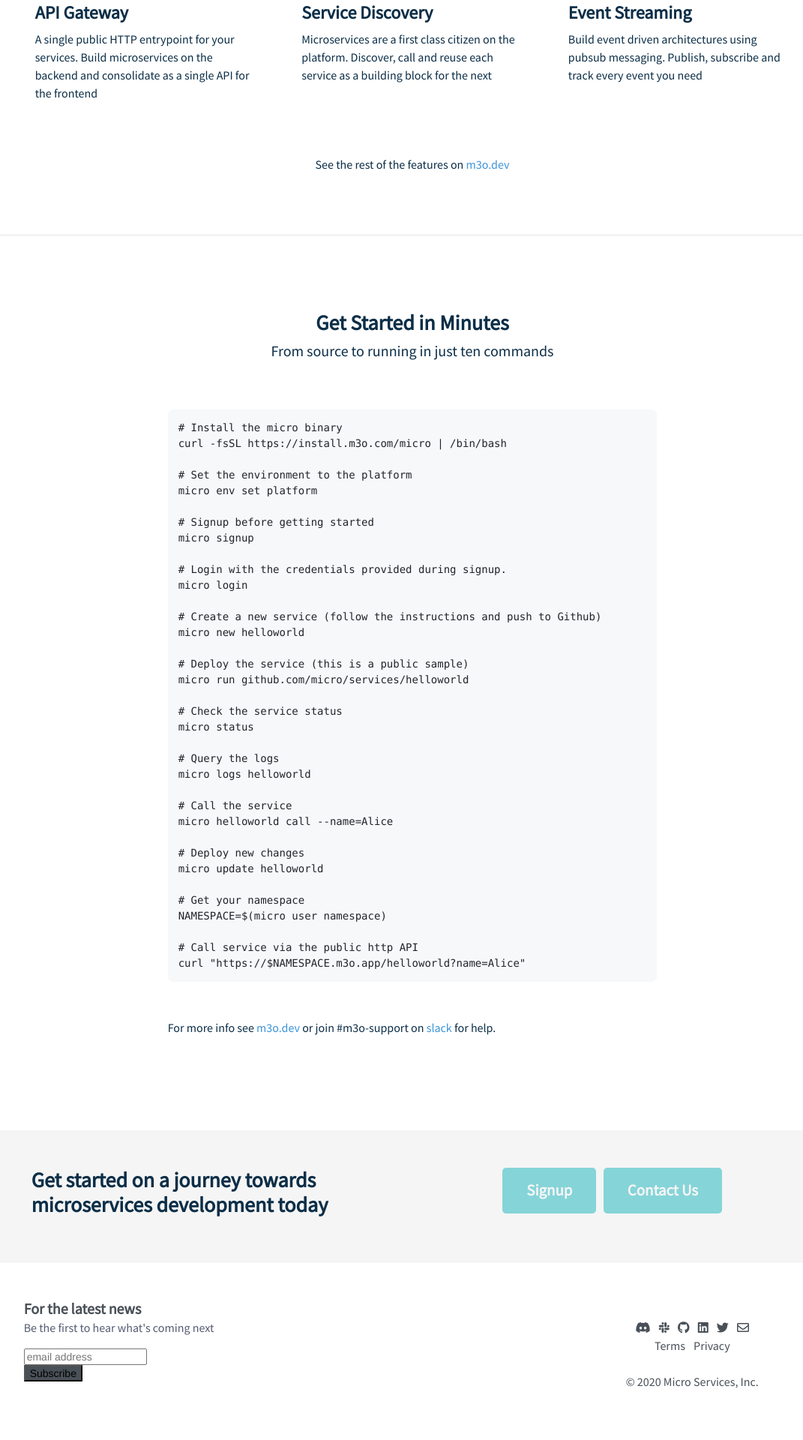
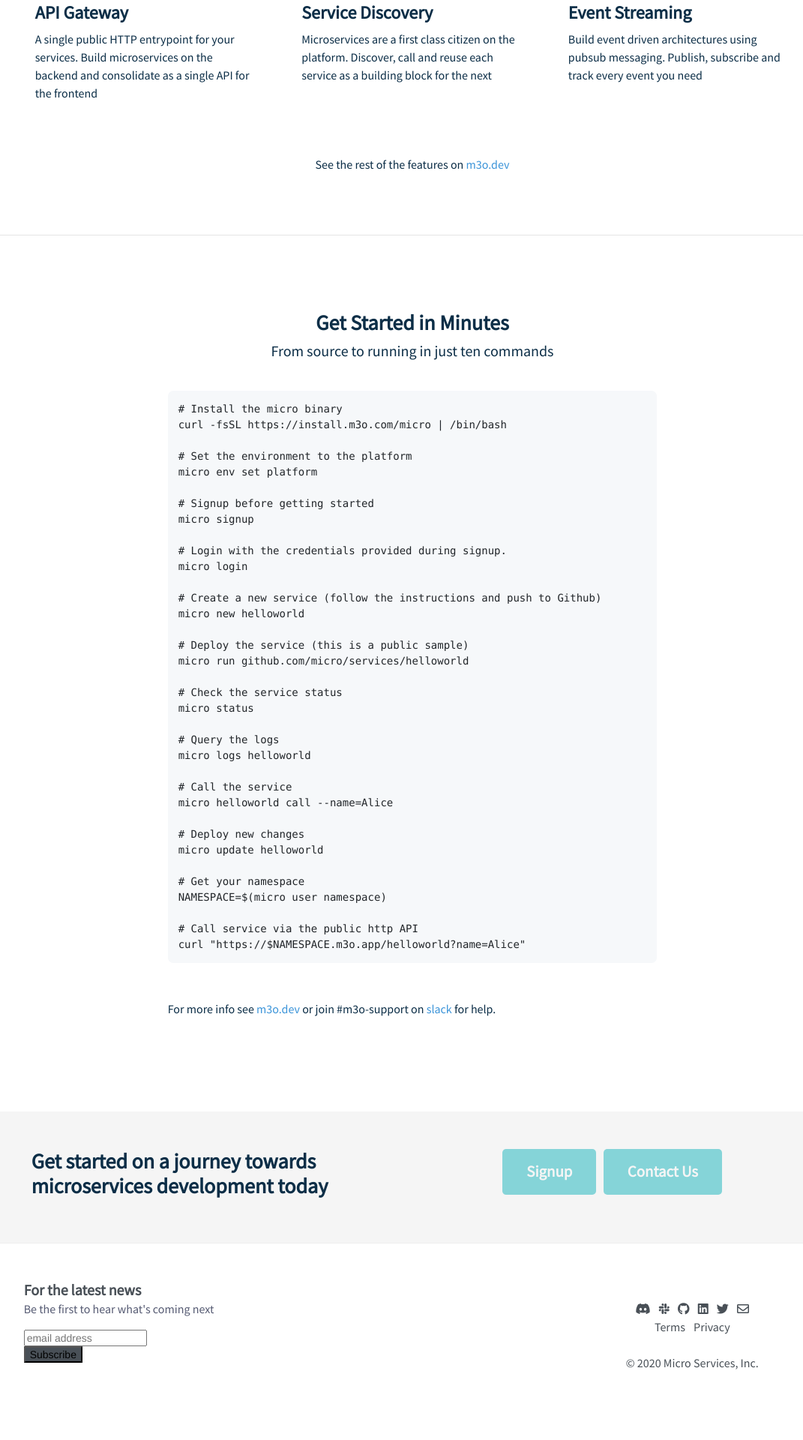
Before and after one commit to micro-community/go-micro-v2-doc, a Jekyll site: the page built from index.html, in a window 1280 px wide. Shown: the part 1123-3043 px from the top of the page at 75% size, without its empty margins (90-1161 px from the left). Built offline with Jekyll 4.4.1, drawn with Linux system fonts in a browser that asks for light colours; nearby versions of some CDN libraries; comment, search, counter and statistics services are not loaded; after the commit the page ends 3018 px from its top, so only the background shows below that.

Commit message:
reduce margin

```diff
--- a/index.html
+++ b/index.html
@@ -142,7 +142,7 @@
         {% include features.html %}
       </div>
       <hr />
-      <div style="margin: 100px 25px 50px 25px;">
+      <div style="margin: 100px 25px 25px 25px;">
         <center>
           <h3><b>Get Started in Minutes</b></h3>
           <h5>From source to running in just ten commands</h5>
```
